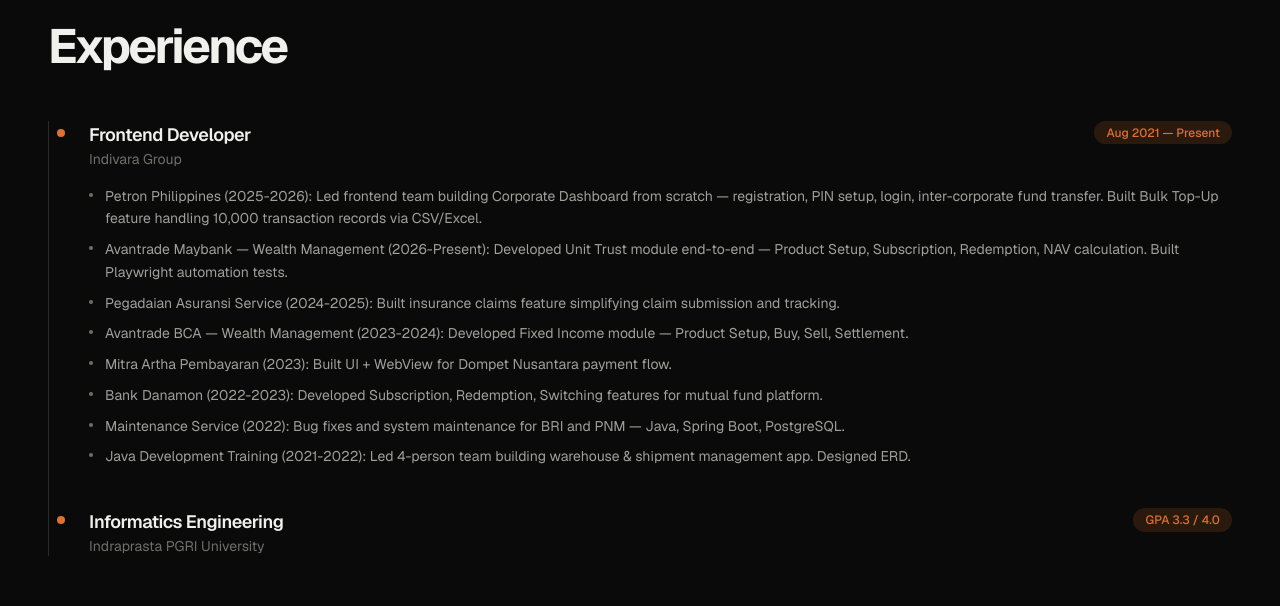
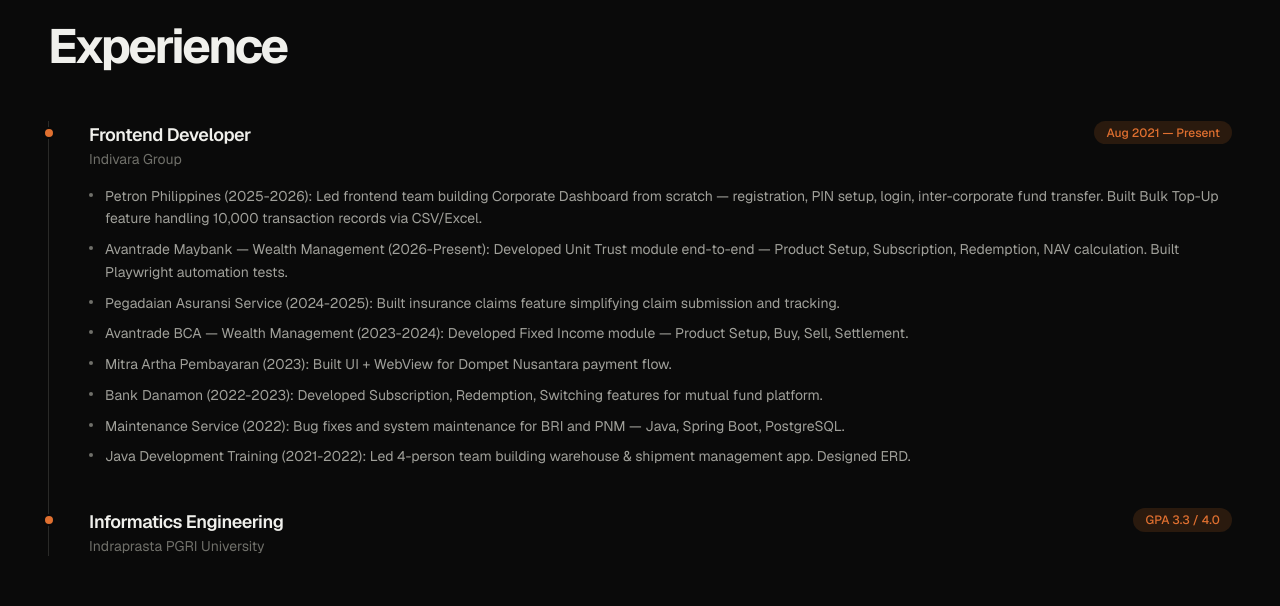
Before and after one commit to indra-182/Portfolio, a Next.js app: page / in a window 1280 px wide. Shown: the part 2240-2846 px from the top of the page. Built offline with nearby package versions, Linux system fonts and the light colour scheme; no server answers.

Commit message:
fix: timeline dot center on border, test

```diff
--- a/src/components/sections/Experience.tsx
+++ b/src/components/sections/Experience.tsx
@@ -13,12 +13,12 @@
           </div>
         </ScrollReveal>
 
-        <StaggerContainer className="relative border-l border-border pl-10">
+        <StaggerContainer className="relative border-l border-border">
           {experiences.map((exp, i) => (
-            <StaggerItem key={i} className="relative pb-10 last:pb-0">
+            <StaggerItem key={i} className="relative pl-10 pb-10 last:pb-0">
               <span
                 aria-hidden="true"
-                className="absolute -left-[2.1rem] top-1.5 size-3 rounded-full border-2 border-bg bg-accent"
+                className="absolute -left-1.5 top-1.5 size-3 rounded-full border-2 border-bg bg-accent"
               />
               <div className="flex flex-col gap-1 sm:flex-row sm:items-start sm:justify-between">
                 <div>
```
Also changed, not shown: 1 other file (tests, documents, lock files or other folders).
